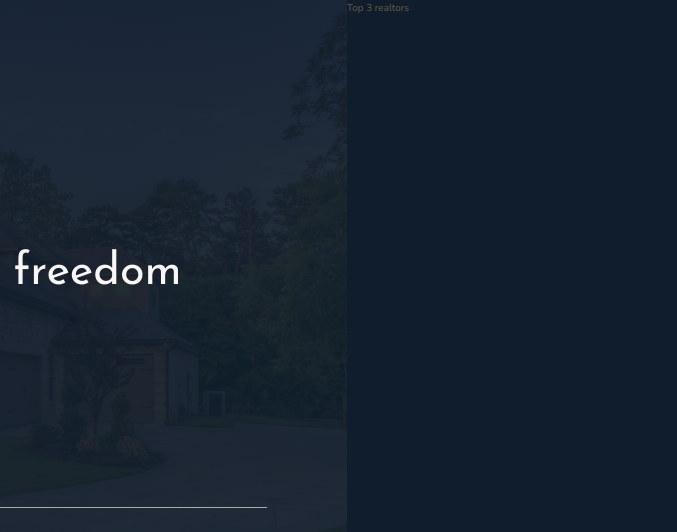
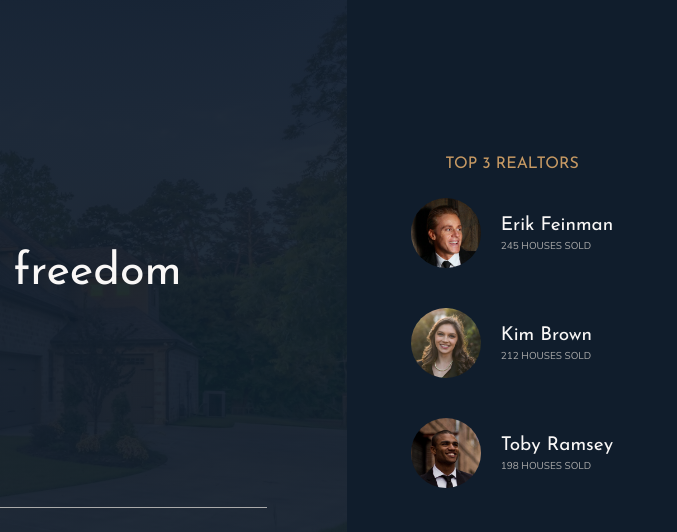
Before and after one commit to 5A58/Nexter, a website: page index.html in a window 1280 px wide. Shown: the top 532 px of the page, 603-1280 px from the left. Drawn offline with nearby package versions, Linux system fonts and the light colour scheme.

Commit message:
Add section for top realtors

```diff
--- a/index.html
+++ b/index.html
@@ -42,7 +42,29 @@
 
     <!-- Top realtors -->
     <div class="realtors">
-        Top 3 realtors
+        <h3 class="heading-3">Top 3 Realtors</h3>
+        <div class="realtors__list">
+            <!-- Realtor 1 -->
+            <img src="img/realtor-1.jpeg" alt="Realtor 1" class="realtors__img">
+            <div class="realtors__details">
+                <h4 class="heading-4 heading-4--light">Erik Feinman</h4>
+                <p class="realtors__sold">245 houses sold</p>
+            </div>
+
+            <!-- Realtor 2 -->
+            <img src="img/realtor-2.jpeg" alt="Realtor 2" class="realtors__img">
+            <div class="realtors__details">
+                <h4 class="heading-4 heading-4--light">Kim Brown</h4>
+                <p class="realtors__sold">212 houses sold</p>
+            </div>
+
+            <!-- Realtor 3 -->
+            <img src="img/realtor-3.jpeg" alt="Realtor 3" class="realtors__img">
+            <div class="realtors__details">
+                <h4 class="heading-4 heading-4--light">Toby Ramsey</h4>
+                <p class="realtors__sold">198 houses sold</p>
+            </div>
+        </div>
     </div>
 
     <!-- Service features -->
--- a/sass/_realtors.scss
+++ b/sass/_realtors.scss
@@ -1,4 +1,31 @@
 .realtors {
     background-color: $color-secondary;
     grid-column: col-start 7 / full-end;
+    padding: 3rem;
+
+    display: grid;
+    align-content: center;
+    justify-content: center;
+    justify-items: center;
+    grid-row-gap: 2rem;
+
+    &__list {
+        display: grid;
+        grid-template-columns: min-content max-content;
+        grid-column-gap: 2rem;
+        grid-row-gap: 5vh;
+        align-items: center;
+    }
+
+    &__img {
+        width: 7rem;
+        border-radius: 50%;
+        display: block;
+    }
+
+    &__sold {
+        text-transform: uppercase;
+        color: $color-gray-light-2;
+        margin-top: -3px;
+    }
 }
```
Also changed, not shown: css/style.css.
